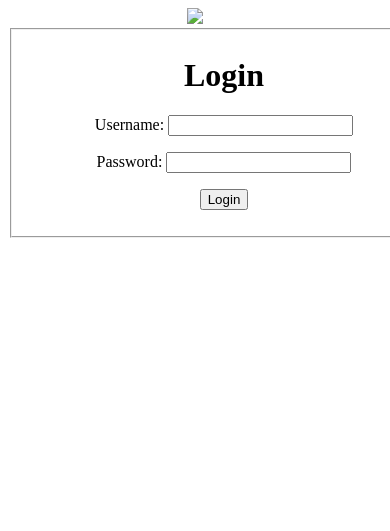
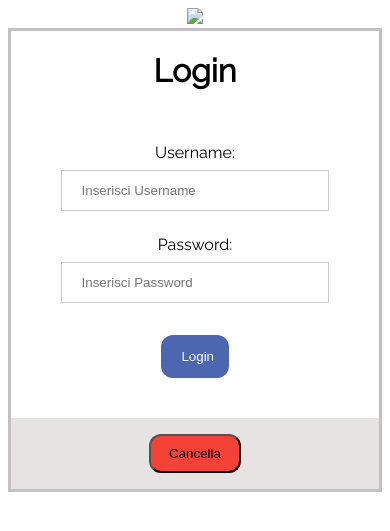
Before and after one commit to Loryerba/Gestione_Accessi-GEP2quad-, a PHP site: page /login.php in a window 390 px wide; the page is wider, and only the part inside the window is pictured. Shown: the top 531 px of that part. Run offline with PHP 8.4, Linux system fonts and the light colour scheme.

Commit message:
Added responsive CSS to "login.php"

```diff
--- /dev/null
+++ b/Lavori in corso/Personale/css/styleLogin.css
@@ -0,0 +1,73 @@
+/* CSS Per la schermata del login */
+
+/* Bordo per la form */
+form {
+    border: 3px solid #a8a5a5b2;
+  }
+
+  /* Larghezza input */
+  #i_username, #i_password {
+    width: 80%;
+    padding: 12px 20px;
+    margin: 8px 0;
+    display: inline-block;
+    border: 1px solid #ccc;
+    box-sizing: border-box;
+  }
+
+  /* Stile per il bottone */
+  .bottone {
+    background-color: #4c66af;
+    color: white;
+    padding: 14px 20px;
+    margin: 8px 0;
+    border: none;
+    cursor: pointer;
+    width: 20%;
+    border-radius: 12px;
+  }
+
+  /* Effetti hover bottoni */
+  .bottone:hover {
+    opacity: 0.8;
+  }
+
+  .cancelbtn:hover {
+    opacity: 0.8;
+  }
+
+  /* Stile bottone cancella */
+  .cancelbtn {
+    width: auto;
+    padding: 10px 18px;
+    background-color: #f44336;
+    border-radius: 12px;
+  }
+
+  /* Center the avatar image inside this container */
+  .imgcontainer {
+    text-align: center;
+    margin: 24px 0 12px 0;
+  }
+
+  /* Avatar image */
+  img.avatar {
+    width: 40%;
+    border-radius: 50%;
+  }
+
+  /* Padding dei container in modo da centrare il contenuto */
+  .container {
+    padding: 16px;
+  }
+
+  /* Parte Responsive */
+  @media screen and (max-width: 300px) {
+    span.psw {
+      display: block;
+      float: none;
+    }
+    .cancelbtn {
+      width: 100%;
+    }
+  }
--- a/Lavori in corso/Personale/login.php
+++ b/Lavori in corso/Personale/login.php
@@ -4,23 +4,30 @@
 <head>
     <meta charset='utf-8'>
     <meta http-equiv='X-UA-Compatible' content='IE=edge'>
-    <title>Accesso</title>
+    <title>Login Amministativo</title>
     <meta name='viewport' content='width=device-width, initial-scale=1'>
     <link rel='stylesheet' type='text/css' media='screen' href='#'>
+    <link rel="stylesheet" href="css/styleLogin.css" />
+    <link rel="stylesheet" href="https://fonts.googleapis.com/css?family=Raleway"> <!-- FONT BELLO -->
     <script src='js/script.js'></script>
 </head>
+
+<style>
+
+body,h1,h2,h3,h4,h5,h6 {font-family: "Raleway", sans-serif}
+
+</style>
 
 <body>
     <center>
         <!-- Immagine in alto a sx -->
         <a href="login.php"> <img src="#"> </a>
         <!-- Form per l'accesso al pannello amministrativo-->
-        <fieldset style="width:400px">
             <form action="validator/validatelogin.php" method="post">
                 <h1> Login </h1>
                 <!-- Input username -->
                 <?php
-                /**
+                /** dsfs
                  * Tabella dei redirect
                  * redirect type:
                  * 1 --> campo username vuoto
@@ -56,13 +63,22 @@
                     echo "<div> <p style='color:red'> Log registering error. </p></div>";
                 }
                 ?>
-                <p> Username: <input type="text" name="n_username" id="i_username"> </p>
+
+                <div class="container">
+
+                <p> Username: <br><input type="text" placeholder="Inserisci Username" name="n_username" id="i_username"> </p>
                 <!-- Input password -->
-                <p> Password: <input type="password" name="n_password" id="i_password"> </p>
+                <p> Password: <br><input type="password" placeholder="Inserisci Password" name="n_password" id="i_password"> </p>
                 <!-- Bottone per il submit-->
-                <p> <input type="submit" value="Login" name="Accedi"> </p>
+                <p> <input type="submit" value="Login" name="Accedi" class="bottone"> </p>
+
+                </div>
+
+                <div class="container" style="background-color:#ddd7d7b2">
+                <button type="reset" class="cancelbtn">Cancella</button>
+                </div>
+
             </form>
-        </fieldset>
     </center>
 </body>
 
--- a/Lavori in corso/Personale/validator/prova.php
+++ b/Lavori in corso/Personale/validator/prova.php
@@ -3,7 +3,7 @@ include 'connection.php';
 $dbname = "id16206619_dbaccessi";
 $conn = connect($dbname);
 //query d'interrogazione del database per ottenere i dati relativi all'amministratore identificato dalla mail inserita
-$sql = "SELECT Nome,Cognome FROM Administrator WHERE Email = 'matcacciarino@gmail.com'";
+$sql = "SELECT Nome,Cognome FROM Administrator WHERE Email = 'matcacciarino@gmail.com";
 //esecuzione della query
 $result = $conn->query($sql);
 
```
Also changed, not shown: Lavori in corso/Personale/validator/check_session.php (added, +15 -0 lines).
